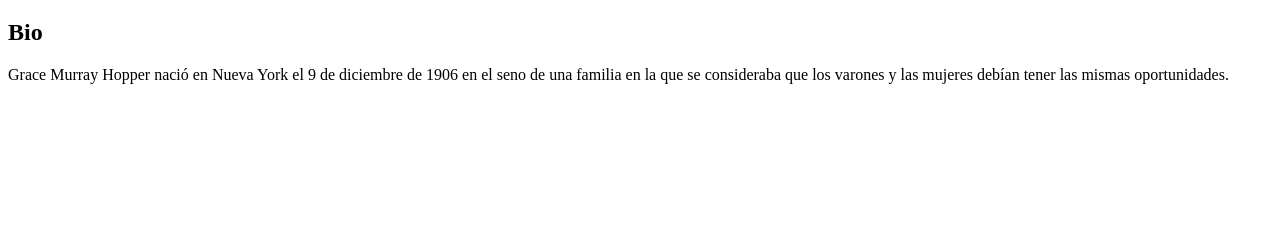
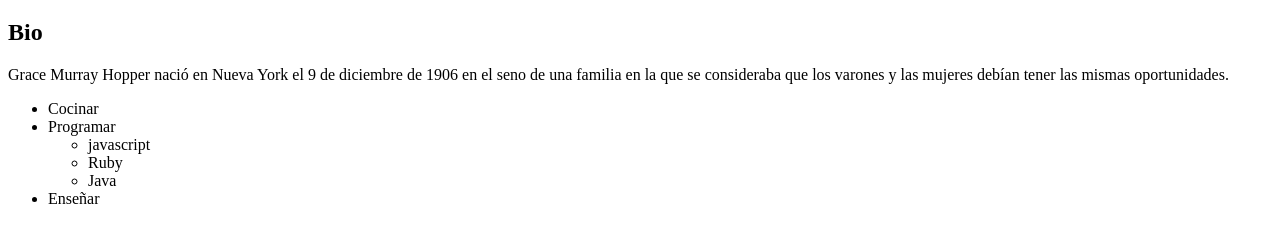
Before and after one commit to valentinatp/ejercicios-HTML, a plain HTML site: page index.html in a window 1280 px wide. Shown: the part 61-304 px from the top of the page. Drawn offline with Linux system fonts and the light colour scheme.

Commit message:
termino de escribir las listas

```diff
--- a/index.html
+++ b/index.html
@@ -8,6 +8,15 @@
 	<h1>Grace Hopper</h1>
 	<h2>Bio</h2>
 	<p>Grace Murray Hopper nació en Nueva York el 9 de diciembre de 1906 en el seno de una familia en la que se consideraba que los varones y las mujeres debían tener las mismas oportunidades.</p>
-
+	<ul>
+		<li>Cocinar</li>
+		<li>Programar</li>
+		<ul>
+			<li>javascript</li>
+			<li>Ruby</li>
+			<li>Java</li>
+		</ul>
+		<li>Enseñar</li>
+	</ul>
 </body>
 </html>
```
